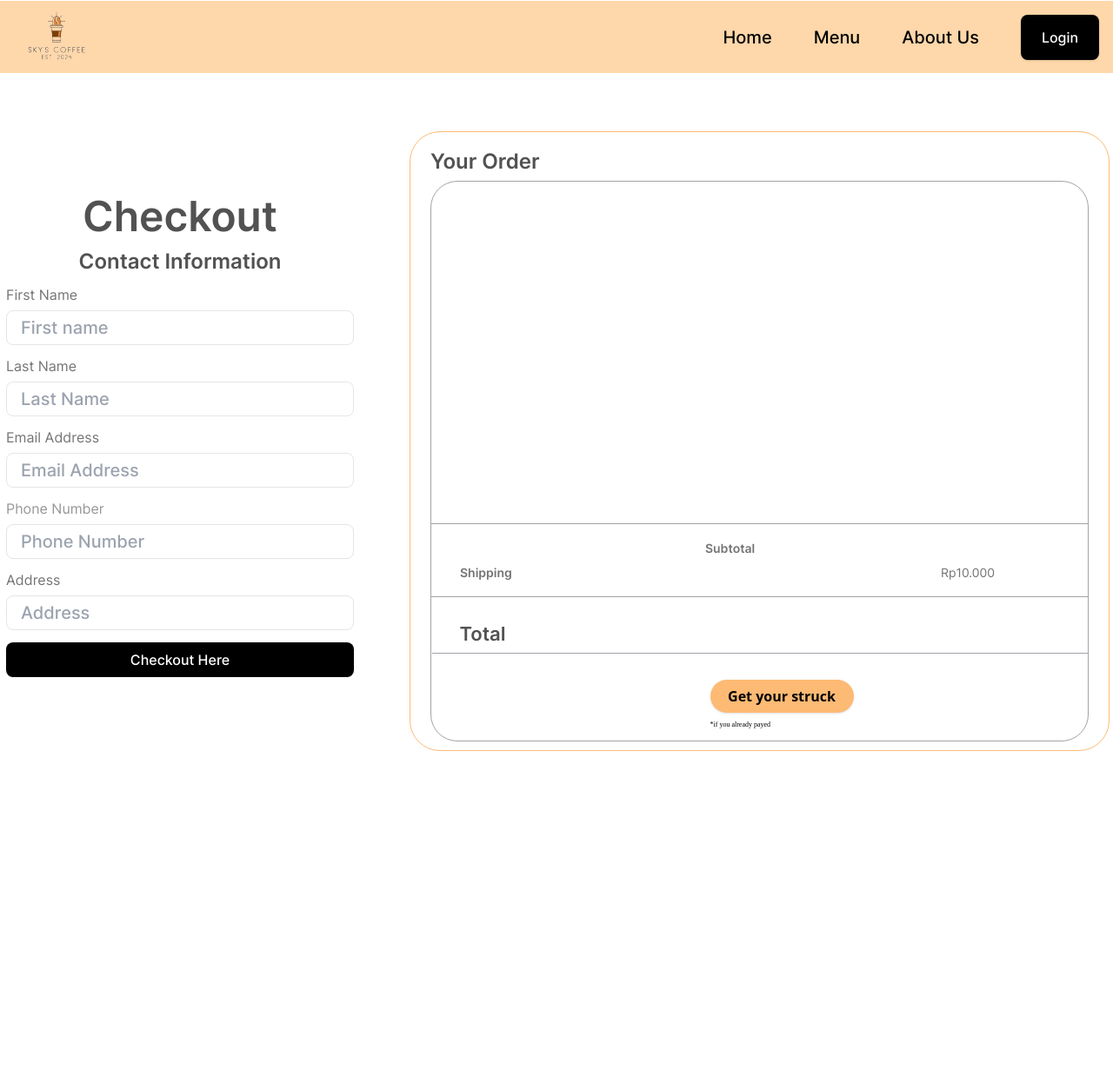
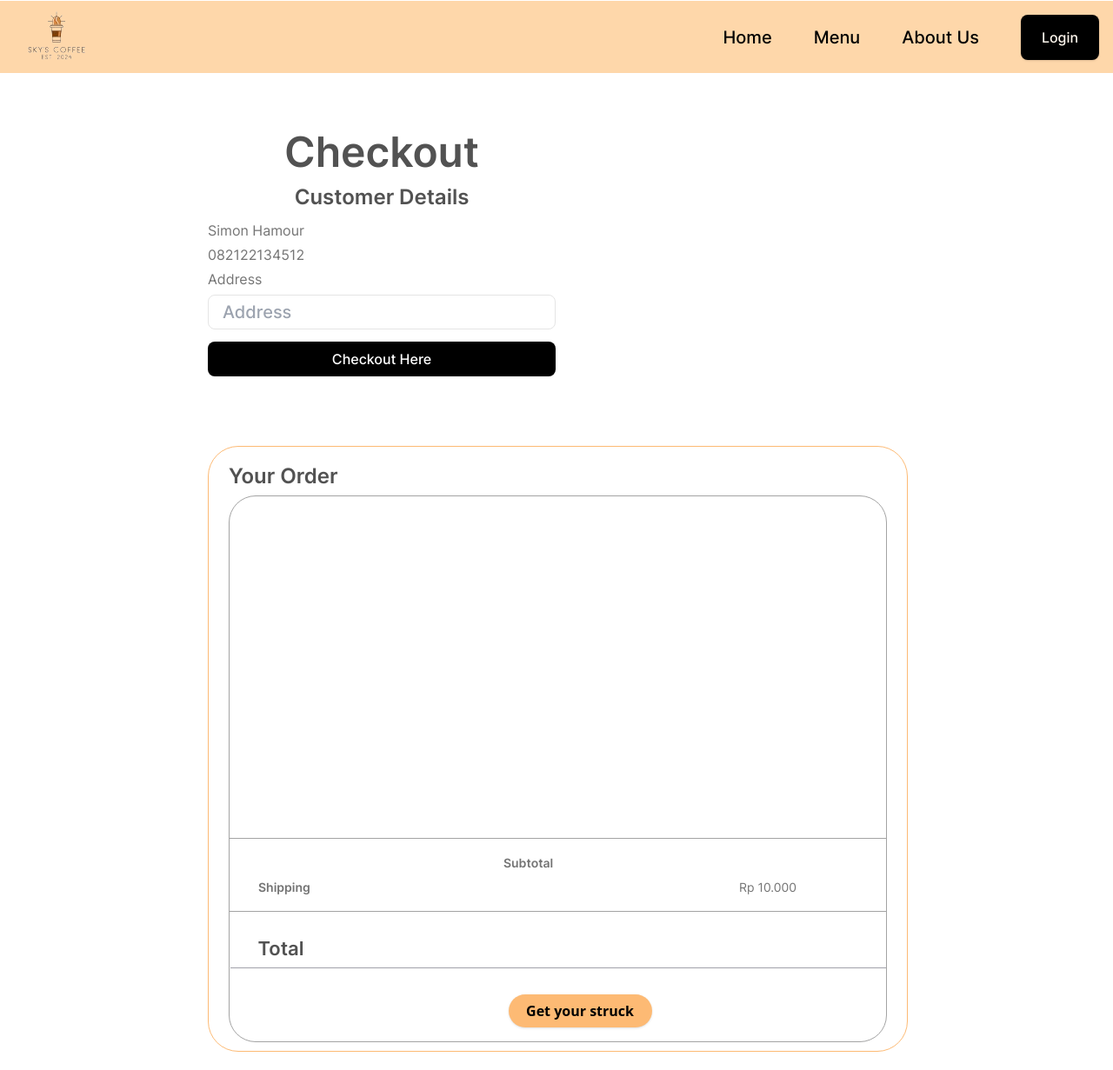
Before and after one commit to KairunHanjun/bookish-adventure, a Spring app: template src/main/resources/templates/checkout.html in a window 1280 px wide. Shown: the whole page at 87% size. Before the commit the page ends 864 px from the top, so only its background shows below. Run offline with Thymeleaf, Linux system fonts and the light colour scheme; the template is opened without the code that fills it, so the values that code supplies are empty; some of the project's set-up classes (security, data sources, template engines, error pages and the like) are left out, and stand-ins take their place.

Commit message:
Add feature to checkout.

```diff
--- a/build.gradle
+++ b/build.gradle
@@ -24,11 +24,12 @@ repositories {
 }
 
 dependencies {
+	implementation 'com.midtrans:java-library:3.1.4'
 	implementation 'org.thymeleaf.extras:thymeleaf-extras-springsecurity6:3.1.2.RELEASE'
 	implementation 'org.springframework.session:spring-session-jdbc'
 	implementation 'org.springframework.boot:spring-boot-starter-oauth2-client'
 	// implementation 'org.springframework.boot:spring-boot-starter-security'
-	testImplementation 'org.springframework.boot:spring-boot-starter-test-mvc'
+	// testImplementation 'org.springframework.boot:spring-boot-starter-test-mvc'
 	//testImplementation 'org.springframework.security:spring-security-test'
 	implementation 'commons-validator:commons-validator:1.8.0'
 	implementation 'commons-codec:commons-codec:1.17.0'
--- a/src/main/java/org/kelompokwira/wirakopi/wirakopi/JsonObject/JsonStuff.java
+++ b/src/main/java/org/kelompokwira/wirakopi/wirakopi/JsonObject/JsonStuff.java
@@ -1,6 +1,7 @@
 package org.kelompokwira.wirakopi.wirakopi.JsonObject;
 
 import java.io.Serializable;
+import java.util.ArrayList;
 import java.util.List;
 
 import lombok.AllArgsConstructor;
@@ -11,5 +12,5 @@ import lombok.NoArgsConstructor;
 @NoArgsConstructor
 @AllArgsConstructor
 public class JsonStuff implements Serializable{
-    protected List<StuffArray> stuffArray;
+    protected List<StuffArray> stuffArray = new ArrayList<>();
 }
--- a/src/main/resources/templates/checkout.html
+++ b/src/main/resources/templates/checkout.html
@@ -10,11 +10,14 @@
         <div class="flex-col justify-start items-center gap-[67px] flex">
             <div class="w-screen h-[83px] relative flex flex-row-reverse bg-orange-200">
                 <div class="right-4 relative justify-end items-center gap-12 inline-flex">
-                    <button><div class="text-black hover:underline hover:font-bold text-xl font-medium font-['Inter'] leading-[30px]">Home</div></button>
-                    <button><div class="text-black hover:underline hover:font-bold text-xl font-medium font-['Inter'] leading-[30px]">Menu</div></button>
-                    <button><div class="text-black hover:underline hover:font-bold text-xl font-medium font-['Inter'] leading-[30px]">About Us </div></button>
-                  <div class="px-6 py-3.5 bg-black rounded-lg shadow justify-center items-center gap-2 flex">
-                    <button class="text-white text-base font-medium font-['Inter'] leading-normal">Login</button>
+                    <button th:onclick="|window.location.href='../'|"><div class="text-black hover:underline hover:font-bold text-xl font-medium font-['Inter'] leading-[30px]">Home</div></button>
+                    <button th:onclick="|window.location.href='../static/menu'|"><div class="text-black hover:underline hover:font-bold text-xl font-medium font-['Inter'] leading-[30px]">Menu</div></button>
+                    <button th:onclick="|window.location.href='../static/about.html'|"><div class="text-black hover:underline hover:font-bold text-xl font-medium font-['Inter'] leading-[30px]">About Us </div></button>
+                    <div sec:authorize="!isAuthenticated()">
+                      <a href="../auth/login"><button type="button" class="text-orange-50 text-base hover:underline font-medium font-['Inter'] leading-normal px-6 py-3.5 bg-black rounded-lg shadow justify-center items-center gap-2 flex">Login</button></a>
+                    </div>
+                    <div sec:authorize="isAuthenticated()">
+                      <a href="../logout"> <button class="w-[100px] h-12 left-0 top-0 bg-orange-300 rounded-3xl shadow text-stone-900 text-sm font-medium font-Playfair">Logout</button> </a>
                     </div>
                 </div>
                 <img class="w-[106px] h-[61px] left-[12px] top-[10px] absolute rounded-lg" src="../img/tytyd_imut.png" />
@@ -22,28 +25,15 @@
 
           <div class="justify-start items-center gap-16 inline-flex">
 
+            <div class="justify-start flex-col items-start  gap-16 inline-flex">
               <form action="">
                 <div class=" flex-col justify-start items-start gap-[17px] inline-flex">
                   <div class="flex-col justify-start items-center gap-3.5 flex">
                     <div class="text-neutral-600 text-5xl font-semibold font-['Inter'] leading-[48px]">Checkout</div>
-                  <div class="text-neutral-600 text-2xl font-semibold font-['Inter'] leading-7">Contact Information</div>
+                    <div class="text-neutral-600 text-2xl font-semibold font-['Inter'] leading-7">Customer Details</div>
                     <div class="flex-col justify-start items-start gap-2 flex">
-                    <div class="opacity-80 text-neutral-600 text-base font-normal font-['Inter'] leading-tight">First Name</div>
-                    <input required placeholder="First name" class="w-[400px] h-10 px-4 py-2 grow shrink basis-0 text-zinc-500 text-xl font-medium font-['Inter'] leading-[30px] bg-white rounded-lg border border-neutral-200 justify-start items-center gap-4 inline-flex" />
-                  </div>
-                  <div class="flex-col justify-start items-start gap-2 flex">
-                    <div class="opacity-80 text-neutral-600 text-base font-normal font-['Inter'] leading-tight">Last Name</div>
-                    <input required readonly placeholder="Last Name" class="w-[400px] h-10 px-4 py-2 grow shrink basis-0 text-zinc-500 text-xl font-medium font-['Inter'] leading-[30px] bg-white rounded-lg border border-neutral-200 justify-start items-center gap-4 inline-flex" />
-                  </div>
-                  <div class="flex-col justify-start items-start gap-2 flex">
-                    <div class="opacity-80 text-neutral-600 text-base font-normal font-['Inter'] leading-tight">Email Address</div>
-                    <input required readonly placeholder="Email Address" class="w-[400px] h-10 px-4 py-2 grow shrink basis-0 text-zinc-500 text-xl font-medium font-['Inter'] leading-[30px] bg-white rounded-lg border border-neutral-200 justify-start items-center gap-4 inline-flex" />
-                  </div>
-                  <div class="flex-col justify-start items-start gap-2 flex">
-                    <div class="opacity-60 text-neutral-600 text-base font-normal font-['Inter'] leading-tight">Phone Number</div>
-                    <input required readonly placeholder="Phone Number" class="w-[400px] h-10 px-4 py-2 grow shrink basis-0 text-zinc-500 text-xl font-medium font-['Inter'] leading-[30px] bg-white rounded-lg border border-neutral-200 justify-start items-center gap-4 inline-flex" />
-                  </div>
-                  <div class="flex-col justify-start items-start gap-2 flex">
+                      <div class="opacity-80 text-neutral-600 text-base font-normal font-['Inter'] leading-tight">Simon Hamour</div>
+                      <div class="opacity-80 text-neutral-600 text-base font-normal font-['Inter'] leading-tight">082122134512</div>
                       <div class="opacity-80 text-neutral-600 text-base font-normal font-['Inter'] leading-tight">Address</div>
                       <input required placeholder="Address" class="w-[400px] h-10 px-4 py-2 grow shrink basis-0 text-zinc-500 text-xl font-medium font-['Inter'] leading-[30px] bg-white rounded-lg border border-neutral-200 justify-start items-center gap-4 inline-flex" />
                     </div>
@@ -54,6 +44,8 @@
                   </div>
                 </div>
               </form>
+
+                <!-- snap midtrans here -->
 
             <div class="w-[802px] h-[717px] relative">
               <div class="px-[23px] py-2.5 left-0 top-0 absolute rounded-[35px] border border-orange-300 flex-col justify-start items-start inline-flex">
@@ -69,17 +61,17 @@
                   <div class="w-[755px] h-[85px] pl-[33px] pr-[87px] py-[17px] border-t border-b border-neutral-400 flex-col justify-start items-center gap-[5px] inline-flex">
                     <div class="justify-start items-start gap-[482px] inline-flex">
                       <div class="w-[71px] h-[23px] opacity-80 text-neutral-600 text-sm font-semibold font-['Inter'] leading-normal">Subtotal</div>
-                      <div th:object="${totalDrink}" th:text="${totalDrink}" th:if="${totalDrink != null}" class="w-[82px] h-[23px] opacity-80 text-neutral-600 text-sm font-normal font-['Inter'] leading-normal"></div>
+                      <div th:object="${totalDrink}" th:text="${totalDrink}" th:if="${totalDrink != null}" class="w-[82px] h-[23px] text-nowrap opacity-80 text-neutral-600 text-sm font-normal font-['Inter'] leading-normal"></div>
                     </div>
                     <div class="justify-start items-start gap-[482px] inline-flex">
                       <div class="w-[71px] h-[23px] opacity-80 text-neutral-600 text-sm font-semibold font-['Inter'] leading-normal">Shipping</div>
-                      <div class="w-[82px] h-[23px] opacity-80 text-neutral-600 text-sm font-normal font-['Inter'] leading-normal">Rp10.000</div>
+                      <div class="w-[82px] h-[23px] opacity-80 text-neutral-600 text-sm font-normal font-['Inter'] leading-normal">Rp 10.000</div>
                     </div>
                   </div>
                   <div class="pl-8 py-3 border-b border-zinc-400 flex-col justify-start items-start gap-2.5 flex">
                     <div class="w-[722px] justify-start items-start gap-[481px] inline-flex">
                       <div class="w-[60px] h-[26px] text-neutral-600 text-[22px] font-semibold font-['Inter'] leading-normal">Total</div>
-                      <div th:object="${total}" th:text="${total}" th:if="${total != null}" class="w-28 h-[26px] text-neutral-600 text-[22px] font-normal font-['Inter'] leading-normal"></div>
+                      <div th:object="${total}" th:text="${total}" th:if="${total != null}" class="w-28 h-[26px] text-nowrap text-neutral-600 text-[22px] font-normal font-['Inter'] leading-normal"></div>
                     </div>
                   </div>
                   <div class="pl-[51px] py-4 justify-start items-end gap-[92px] inline-flex">
@@ -87,7 +79,6 @@
                       <div class="w-[165px] bg-orange-300 rounded-[22px] shadow justify-center items-center gap-2.5 inline-flex">
                         <button class="text-center hover:underline text-black text-base font-extrabold font-['JetBrains Mono'] leading-[38px]">Get your struck </button>
                       </div>
-                      <div class="w-[165px] h-2 text-black text-[8px] font-normal font-['Actor']">*if you already payed</div>
                     </div>
                   </div>
                 </div>
--- a/src/main/resources/templates/product.html
+++ b/src/main/resources/templates/product.html
@@ -38,7 +38,7 @@
         <!-- Carousel wrapper -->
         <div th:object="${product}" class="top-10 relative w-full flex items-center justify-center mx-auto h-screen overflow-hidden rounded-lg">
             <!-- Item 1 -->
-            <div th:if="${product == ''}" class="w-full h-full justify-center flex duration-700 ease-in-out">
+            <div th:if="${product == '' || product == 'Cappuccino'}" class="w-full h-full justify-center flex duration-700 ease-in-out">
               <form method="post" th:action="@{/user/addcart}">
                 <div class="w-5/6 h-full flex-row items-center gap-[119px] inline-flex">
                   <div class="w-[625px] h-full relative rounded-full">
```
Also changed, not shown: src/main/java/org/kelompokwira/wirakopi/wirakopi/Controller/WiraController.java (+18 -30 lines), src/main/java/org/kelompokwira/wirakopi/wirakopi/Entity/Stuff.java (+23 -13 lines), src/main/java/org/kelompokwira/wirakopi/wirakopi/HTMLJava/HTML.java (+20 -8 lines), src/main/resources/static/css/output.css (+18 -59 lines), src/main/resources/templates/menu.html (+2 -6 lines), 1 other file. Lines whose indentation alone changed are shown as unchanged.
